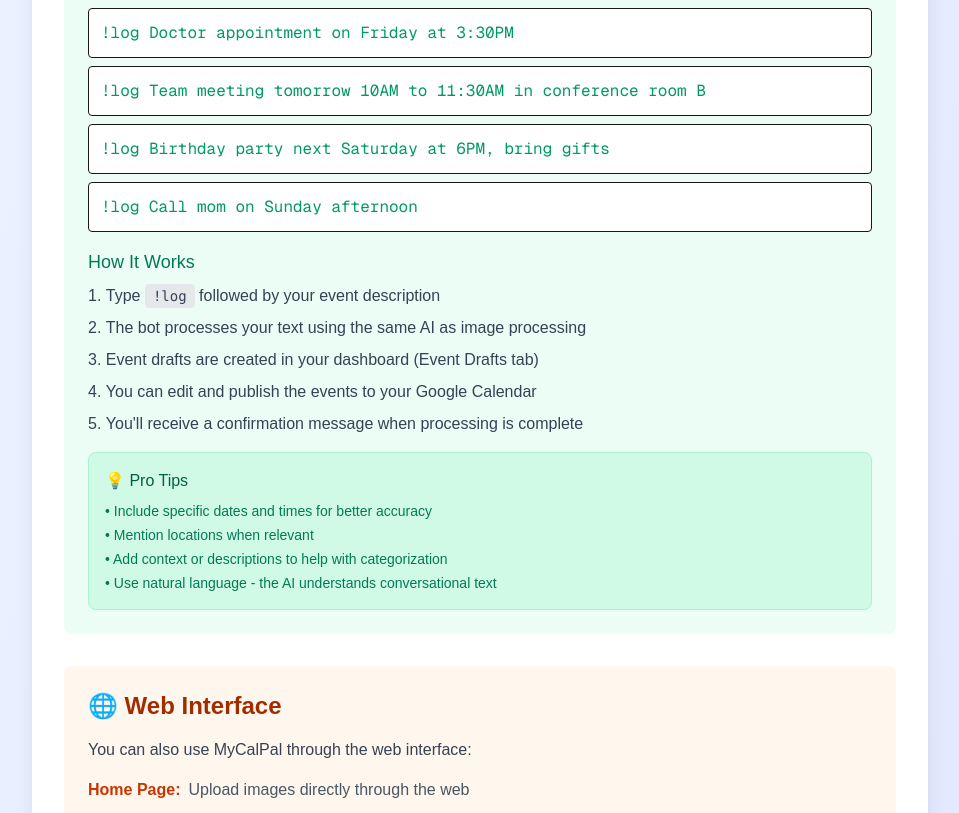
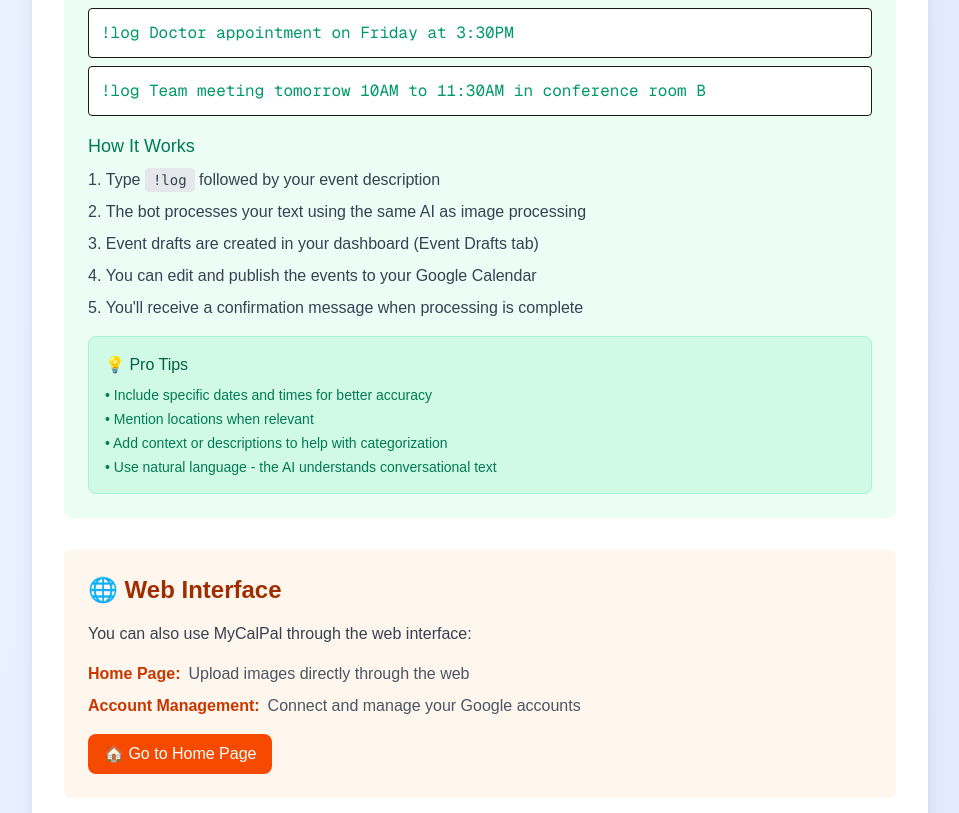
Before and after one commit to dogeyboy1932/myCalPal, a Next.js app: page /instructions in a window 1280 px wide. Shown: the part 1840-2653 px from the top of the page, without its empty margins (160-1119 px from the left). Built offline with nearby package versions, Linux system fonts and the light colour scheme.

Commit message:
Instructions Updated

```diff
--- a/src/app/instructions/page.tsx
+++ b/src/app/instructions/page.tsx
@@ -161,12 +161,6 @@
                     <div className="bg-white p-3 rounded border">
                       <code className="text-emerald-600 font-mono">!log Team meeting tomorrow 10AM to 11:30AM in conference room B</code>
                     </div>
-                    <div className="bg-white p-3 rounded border">
-                      <code className="text-emerald-600 font-mono">!log Birthday party next Saturday at 6PM, bring gifts</code>
-                    </div>
-                    <div className="bg-white p-3 rounded border">
-                      <code className="text-emerald-600 font-mono">!log Call mom on Sunday afternoon</code>
-                    </div>
                   </div>
                 </div>
 
```
